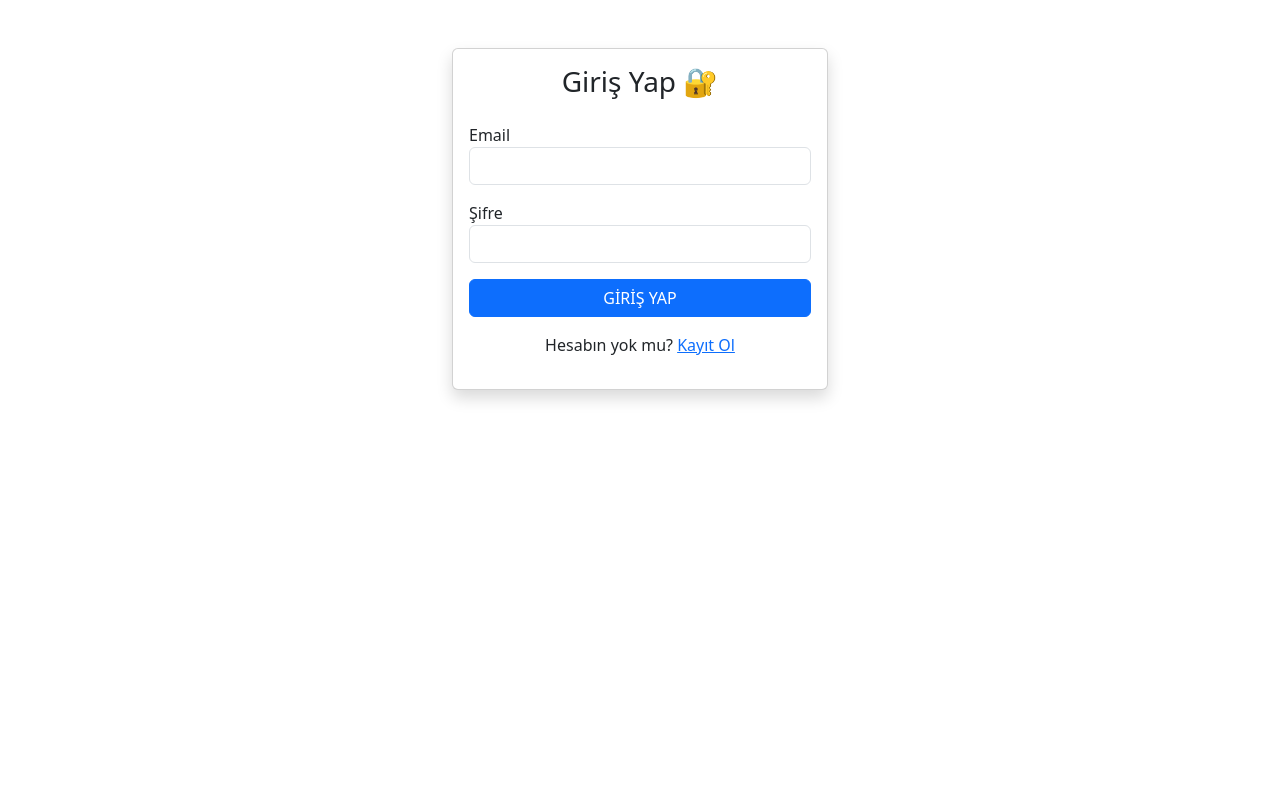
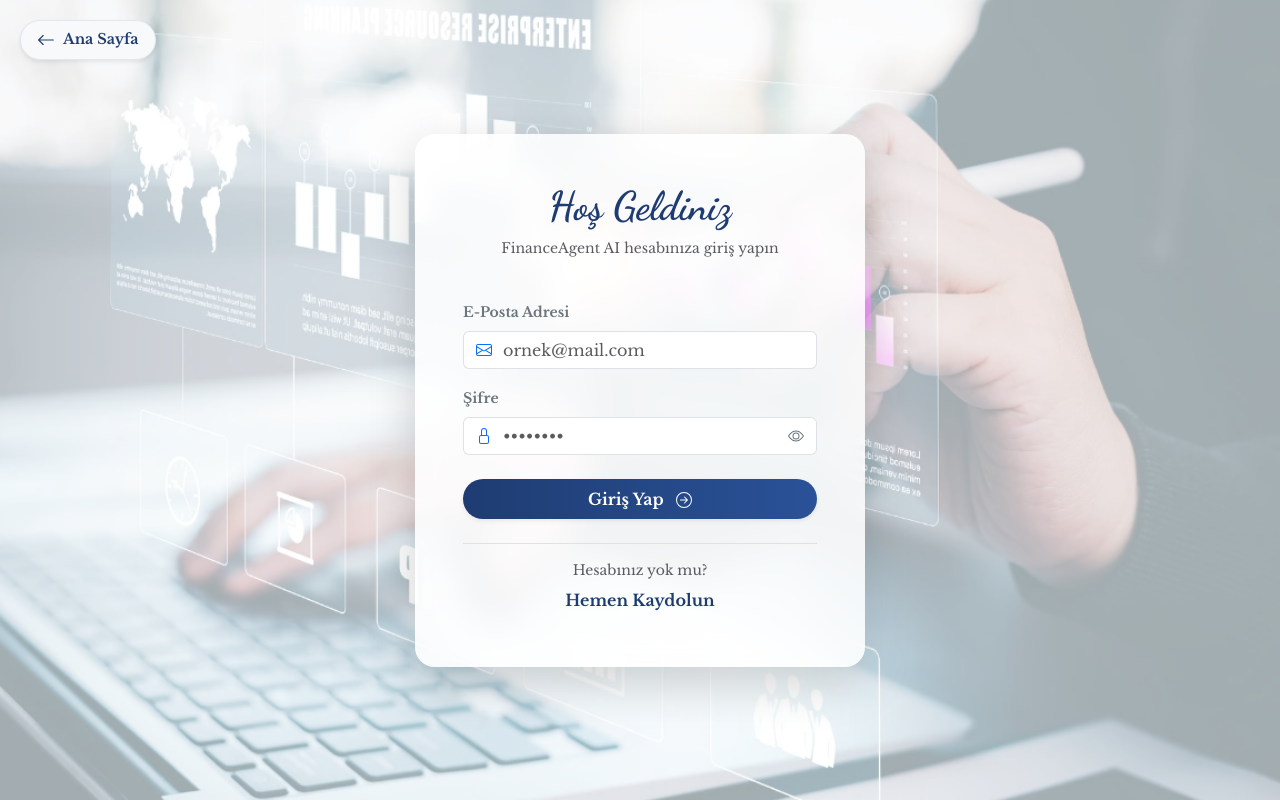
Before and after one commit to Minel-D/finans-application-fullstack, a React (Vite) app in the folder frontend/: page /login in a window 1280 px wide. Built offline with nearby package versions, Linux system fonts and the light colour scheme; a web font is replaced by a local one.

Commit message:
API.js was created and front-end optimizations were made to the login/registration page.

```diff
--- a/frontend/index.html
+++ b/frontend/index.html
@@ -11,7 +11,7 @@
     href="https://fonts.googleapis.com/css2?family=Dancing+Script:wght@400;700&family=Libre+Baskerville:wght@400;700&family=Playfair+Display:ital,wght@1,800&display=swap"
     rel="stylesheet">
   <meta name="viewport" content="width=device-width, initial-scale=1.0" />
-  <title>Finance Agent AI</title>
+  <title>FinanceAgent.AI</title>
 </head>
 
 <body>
--- /dev/null
+++ b/frontend/src/api.js
@@ -0,0 +1,44 @@
+// Backend Adresi (Python'un çalıştığı adres)
+const BASE_URL = "http://127.0.0.1:8000";
+
+// --- KAYIT OLMA FONKSİYONU ---
+export const register = async (username, email, password) => {
+	// Backend'e istek atıyoruz
+	const response = await fetch(`${BASE_URL}/auth/register`, {
+		method: "POST",
+		headers: {
+			"Content-Type": "application/json",
+		},
+		body: JSON.stringify({ username, email, password }),
+	});
+
+	// Eğer hata varsa fırlat (React yakalasın)
+	if (!response.ok) {
+		const errorData = await response.json();
+		throw new Error(errorData.detail || "Kayıt başarısız");
+	}
+
+	return response.json();
+};
+
+// --- GİRİŞ YAPMA FONKSİYONU ---
+export const login = async (email, password) => {
+	// FastAPI form-data formatı bekliyor
+	const formData = new URLSearchParams();
+	formData.append("username", email);
+	formData.append("password", password);
+
+	const response = await fetch(`${BASE_URL}/auth/token`, {
+		method: "POST",
+		headers: {
+			"Content-Type": "application/x-www-form-urlencoded",
+		},
+		body: formData,
+	});
+
+	if (!response.ok) {
+		throw new Error("Giriş başarısız");
+	}
+
+	return response.json();
+};
--- a/frontend/src/components/login.jsx
+++ b/frontend/src/components/login.jsx
@@ -1,77 +1,193 @@
 import { useState } from "react";
-import { useNavigate, Link } from "react-router-dom";
+import { useNavigate } from "react-router-dom";
+// EKSİK OLAN IMPORT EKLENDİ (Beyaz ekranı bu çözer)
+import { login } from "../api";
 
-const Login = () => {
+// İkonlara BsArrowLeft eklendi
+import {
+	BsEnvelope,
+	BsLock,
+	BsArrowRightCircle,
+	BsEye,
+	BsEyeSlash,
+	BsArrowLeft,
+} from "react-icons/bs";
+
+function Login() {
 	const [email, setEmail] = useState("");
 	const [password, setPassword] = useState("");
+
+	// Şifre görünür mü? State'i
+	const [showPassword, setShowPassword] = useState(false);
+
+	const [error, setError] = useState("");
 	const navigate = useNavigate();
 
-	const handleLogin = async (e) => {
+	const handleSubmit = async (e) => {
 		e.preventDefault();
-
-		// Backend'e form verisi olarak gönderiyoruz (OAuth2 standardı)
-		const formData = new URLSearchParams();
-		formData.append("username", email);
-		formData.append("password", password);
-
 		try {
-			const response = await fetch("http://127.0.0.1:8000/token", {
-				method: "POST",
-				headers: { "Content-Type": "application/x-www-form-urlencoded" },
-				body: formData,
-			});
-
-			if (response.ok) {
-				const data = await response.json();
-				// Token'ı tarayıcı hafızasına (LocalStorage) kaydet
+			const data = await login(email, password);
+			if (data.access_token) {
 				localStorage.setItem("token", data.access_token);
-				// Ana sayfaya yönlendir
 				navigate("/dashboard");
 			} else {
-				alert("Giriş başarısız! Email veya şifre yanlış.");
+				setError("Giriş başarısız! Lütfen bilgilerinizi kontrol edin.");
 			}
-		} catch (error) {
-			console.error("Hata:", error);
+		} catch (err) {
+			setError("Giriş başarısız! Sunucu hatası.");
 		}
 	};
 
 	return (
-		<div className="container mt-5" style={{ maxWidth: "400px" }}>
-			<div className="card shadow">
-				<div className="card-body">
-					<h3 className="text-center mb-4">Giriş Yap 🔐</h3>
-					<form onSubmit={handleLogin}>
-						<div className="mb-3">
-							<label>Email</label>
+		<div
+			style={{
+				minHeight: "100vh",
+				display: "flex",
+				alignItems: "center",
+				justifyContent: "center",
+				fontFamily: "'Libre Baskerville', serif",
+				position: "relative",
+				overflow: "hidden",
+			}}>
+			{/* --- YENİ EKLENEN ANA SAYFA BUTONU --- */}
+			<div
+				style={{ position: "absolute", top: "20px", left: "20px", zIndex: 10 }}>
+				<button
+					onClick={() => navigate("/")}
+					className="btn btn-light shadow-sm rounded-pill px-3 py-2 fw-bold d-flex align-items-center gap-2"
+					style={{
+						color: "#1e3c72",
+						border: "1px solid #e2e8f0",
+						fontSize: "0.9rem",
+					}}>
+					<BsArrowLeft size={18} /> Ana Sayfa
+				</button>
+			</div>
+
+			{/* --- ARKA PLAN --- */}
+			<div
+				style={{
+					position: "absolute",
+					top: 0,
+					left: 0,
+					width: "100%",
+					height: "100%",
+					backgroundImage: "url('/finans.webp')",
+					backgroundSize: "cover",
+					backgroundPosition: "center",
+					opacity: 0.4,
+					zIndex: -1,
+				}}></div>
+
+			{/* --- CAM EFEKTLİ KART --- */}
+			<div
+				className="card shadow-lg border-0 p-5"
+				style={{
+					width: "100%",
+					maxWidth: "450px",
+					background: "rgba(255, 255, 255, 0.85)",
+					backdropFilter: "blur(12px)",
+					borderRadius: "20px",
+				}}>
+				<div className="text-center mb-4">
+					<h2
+						className="fw-bold"
+						style={{
+							fontFamily: "'Dancing Script', cursive",
+							color: "#1e3c72",
+							fontSize: "2.5rem",
+						}}>
+						Hoş Geldiniz
+					</h2>
+					<p className="text-muted small">
+						FinanceAgent AI hesabınıza giriş yapın
+					</p>
+				</div>
+
+				{error && (
+					<div className="alert alert-danger text-center py-2 small">
+						{error}
+					</div>
+				)}
+
+				<form onSubmit={handleSubmit}>
+					{/* Email Input */}
+					<div className="mb-3">
+						<label className="form-label small fw-bold text-secondary">
+							E-Posta Adresi
+						</label>
+						<div className="input-group">
+							<span className="input-group-text bg-white border-end-0 text-primary">
+								<BsEnvelope />
+							</span>
 							<input
 								type="email"
-								className="form-control"
+								className="form-control border-start-0 ps-0"
+								placeholder="ornek@mail.com"
 								value={email}
 								onChange={(e) => setEmail(e.target.value)}
 								required
+								style={{ boxShadow: "none" }}
 							/>
 						</div>
-						<div className="mb-3">
-							<label>Şifre</label>
+					</div>
+
+					{/* Şifre Input (GÖZ İKONLU) */}
+					<div className="mb-4">
+						<label className="form-label small fw-bold text-secondary">
+							Şifre
+						</label>
+						<div className="input-group">
+							{/* Kilit İkonu */}
+							<span className="input-group-text bg-white border-end-0 text-primary">
+								<BsLock />
+							</span>
+
+							{/* Input: Tipe dikkat (showPassword ? "text" : "password") */}
 							<input
-								type="password"
-								className="form-control"
+								type={showPassword ? "text" : "password"}
+								className="form-control border-start-0 border-end-0 ps-0"
+								placeholder="••••••••"
 								value={password}
 								onChange={(e) => setPassword(e.target.value)}
 								required
+								style={{ boxShadow: "none" }}
 							/>
+
+							{/* GÖZ İKONU BUTTONU */}
+							<span
+								className="input-group-text bg-white border-start-0 text-secondary"
+								style={{ cursor: "pointer" }}
+								onClick={() => setShowPassword(!showPassword)}
+								title={showPassword ? "Şifreyi Gizle" : "Şifreyi Göster"}>
+								{showPassword ? <BsEyeSlash /> : <BsEye />}
+							</span>
 						</div>
-						<button type="submit" className="btn btn-primary w-100">
-							GİRİŞ YAP
-						</button>
-					</form>
-					<p className="mt-3 text-center">
-						Hesabın yok mu? <Link to="/register">Kayıt Ol</Link>
-					</p>
+					</div>
+
+					<button
+						type="submit"
+						className="btn btn-primary w-100 py-2 rounded-pill fw-bold shadow-sm"
+						style={{
+							background: "linear-gradient(90deg, #1e3c72 0%, #2a5298 100%)",
+							border: "none",
+						}}>
+						Giriş Yap <BsArrowRightCircle className="ms-2" />
+					</button>
+				</form>
+
+				<div className="text-center mt-4 pt-3 border-top">
+					<p className="small text-muted mb-0">Hesabınız yok mu?</p>
+					<button
+						onClick={() => navigate("/register")}
+						className="btn btn-link text-decoration-none fw-bold"
+						style={{ color: "#1e3c72" }}>
+						Hemen Kaydolun
+					</button>
 				</div>
 			</div>
 		</div>
 	);
-};
+}
 
 export default Login;
--- a/frontend/src/components/register.jsx
+++ b/frontend/src/components/register.jsx
@@ -1,69 +1,219 @@
 import { useState } from "react";
-import { useNavigate, Link } from "react-router-dom";
+import { useNavigate } from "react-router-dom";
+// EKSİK OLAN IMPORT EKLENDİ (Beyaz ekranı bu çözer)
+import { register } from "../api";
 
-const Register = () => {
+// İkonlara BsArrowLeft (Geri ok) eklendi
+import {
+	BsPerson,
+	BsEnvelope,
+	BsLock,
+	BsCheckCircleFill,
+	BsEye,
+	BsEyeSlash,
+	BsArrowLeft,
+} from "react-icons/bs";
+
+function Register() {
+	const [username, setUsername] = useState("");
 	const [email, setEmail] = useState("");
 	const [password, setPassword] = useState("");
+
+	// Şifre Göster/Gizle State'i
+	const [showPassword, setShowPassword] = useState(false);
+
+	const [message, setMessage] = useState("");
+	const [error, setError] = useState("");
 	const navigate = useNavigate();
 
 	const handleRegister = async (e) => {
 		e.preventDefault();
+		setError("");
+		setMessage("");
 
 		try {
-			const response = await fetch("http://127.0.0.1:8000/users/", {
-				method: "POST",
-				headers: { "Content-Type": "application/json" },
-				body: JSON.stringify({ email, password }),
-			});
-
-			if (response.ok) {
-				alert("Kayıt başarılı! Giriş yapabilirsiniz.");
-				navigate("/login");
+			const data = await register(username, email, password);
+			if (data.id) {
+				setMessage("Kayıt başarılı! Giriş sayfasına yönlendiriliyorsunuz...");
+				setTimeout(() => navigate("/login"), 2000);
 			} else {
-				alert("Kayıt başarısız. Bu email kullanılıyor olabilir.");
+				setError("Kayıt başarısız oldu.");
 			}
-		} catch (error) {
-			console.error("Hata:", error);
+		} catch (err) {
+			setError("Kayıt sırasında bir hata oluştu.");
 		}
 	};
 
 	return (
-		<div className="container mt-5" style={{ maxWidth: "400px" }}>
-			<div className="card shadow">
-				<div className="card-body">
-					<h3 className="text-center mb-4">Kayıt Ol 📝</h3>
-					<form onSubmit={handleRegister}>
-						<div className="mb-3">
-							<label>Email</label>
+		<div
+			style={{
+				minHeight: "100vh",
+				display: "flex",
+				alignItems: "center",
+				justifyContent: "center",
+				fontFamily: "'Libre Baskerville', serif",
+				position: "relative",
+				overflow: "hidden",
+			}}>
+			{/* --- YENİ EKLENEN ANA SAYFA BUTONU --- */}
+			<div
+				style={{ position: "absolute", top: "20px", left: "20px", zIndex: 10 }}>
+				<button
+					onClick={() => navigate("/")}
+					className="btn btn-light shadow-sm rounded-pill px-3 py-2 fw-bold d-flex align-items-center gap-2"
+					style={{
+						color: "#1e3c72",
+						border: "1px solid #e2e8f0",
+						fontSize: "0.9rem",
+					}}>
+					<BsArrowLeft size={18} /> Ana Sayfa
+				</button>
+			</div>
+
+			{/* --- ARKA PLAN --- */}
+			<div
+				style={{
+					position: "absolute",
+					top: 0,
+					left: 0,
+					width: "100%",
+					height: "100%",
+					backgroundImage: "url('/finans.webp')",
+					backgroundSize: "cover",
+					backgroundPosition: "center",
+					opacity: 0.4,
+					zIndex: -1,
+				}}></div>
+
+			{/* --- CAM EFEKTLİ KART --- */}
+			<div
+				className="card shadow-lg border-0 p-5"
+				style={{
+					width: "100%",
+					maxWidth: "450px",
+					background: "rgba(255, 255, 255, 0.85)",
+					backdropFilter: "blur(12px)",
+					borderRadius: "20px",
+				}}>
+				<div className="text-center mb-4">
+					<h2
+						className="fw-bold"
+						style={{
+							fontFamily: "'Dancing Script', cursive",
+							color: "#1e3c72",
+							fontSize: "2.5rem",
+						}}>
+						Aramıza Katılın!
+					</h2>
+					<p className="text-muted small">Finansal özgürlüğe ilk adımı atın!</p>
+				</div>
+
+				{message && (
+					<div className="alert alert-success text-center py-2 small">
+						{message}
+					</div>
+				)}
+				{error && (
+					<div className="alert alert-danger text-center py-2 small">
+						{error}
+					</div>
+				)}
+
+				<form onSubmit={handleRegister}>
+					{/* Kullanıcı Adı */}
+					<div className="mb-3">
+						<label className="form-label small fw-bold text-secondary">
+							Kullanıcı Adı
+						</label>
+						<div className="input-group">
+							<span className="input-group-text bg-white border-end-0 text-primary">
+								<BsPerson />
+							</span>
+							<input
+								type="text"
+								className="form-control border-start-0 ps-0"
+								placeholder="Adınız"
+								value={username}
+								onChange={(e) => setUsername(e.target.value)}
+								required
+								style={{ boxShadow: "none" }}
+							/>
+						</div>
+					</div>
+
+					{/* Email */}
+					<div className="mb-3">
+						<label className="form-label small fw-bold text-secondary">
+							E-Posta
+						</label>
+						<div className="input-group">
+							<span className="input-group-text bg-white border-end-0 text-primary">
+								<BsEnvelope />
+							</span>
 							<input
 								type="email"
-								className="form-control"
+								className="form-control border-start-0 ps-0"
+								placeholder="mail@ornek.com"
 								value={email}
 								onChange={(e) => setEmail(e.target.value)}
 								required
+								style={{ boxShadow: "none" }}
 							/>
 						</div>
-						<div className="mb-3">
-							<label>Şifre</label>
+					</div>
+
+					{/* Şifre (GÖZ İKONLU) */}
+					<div className="mb-4">
+						<label className="form-label small fw-bold text-secondary">
+							Şifre
+						</label>
+						<div className="input-group">
+							<span className="input-group-text bg-white border-end-0 text-primary">
+								<BsLock />
+							</span>
 							<input
-								type="password"
-								className="form-control"
+								type={showPassword ? "text" : "password"}
+								className="form-control border-start-0 border-end-0 ps-0"
+								placeholder="Güçlü bir şifre seçin"
 								value={password}
 								onChange={(e) => setPassword(e.target.value)}
 								required
+								style={{ boxShadow: "none" }}
 							/>
+							{/* GÖZ İKONU BUTTONU */}
+							<span
+								className="input-group-text bg-white border-start-0 text-secondary"
+								style={{ cursor: "pointer" }}
+								onClick={() => setShowPassword(!showPassword)}
+								title={showPassword ? "Şifreyi Gizle" : "Şifreyi Göster"}>
+								{showPassword ? <BsEyeSlash /> : <BsEye />}
+							</span>
 						</div>
-						<button type="submit" className="btn btn-success w-100">
-							KAYIT OL
-						</button>
-					</form>
-					<p className="mt-3 text-center">
-						Zaten hesabın var mı? <Link to="/login">Giriş Yap</Link>
-					</p>
+					</div>
+
+					<button
+						type="submit"
+						className="btn btn-primary w-100 py-2 rounded-pill fw-bold shadow-sm"
+						style={{
+							background: "linear-gradient(90deg, #1e3c72 0%, #2a5298 100%)",
+							border: "none",
+						}}>
+						Ücretsiz Kaydol <BsCheckCircleFill className="ms-2" />
+					</button>
+				</form>
+
+				<div className="text-center mt-4 pt-3 border-top">
+					<p className="small text-muted mb-0">Zaten hesabınız var mı?</p>
+					<button
+						onClick={() => navigate("/login")}
+						className="btn btn-link text-decoration-none fw-bold"
+						style={{ color: "#1e3c72" }}>
+						Giriş Yap
+					</button>
 				</div>
 			</div>
 		</div>
 	);
-};
+}
 
 export default Register;
--- a/frontend/src/index.css
+++ b/frontend/src/index.css
@@ -1,2 +1,6 @@
 @import url("https://fonts.googleapis.com/css2?family=Dancing+Script:wght@400..700&display=swap");
 @import url("https://fonts.googleapis.com/css2?family=Libre+Baskerville:wght@400;700&display=swap");
+
+.form-control::placeholder {
+	opacity: 0.1 !important;
+}
```
